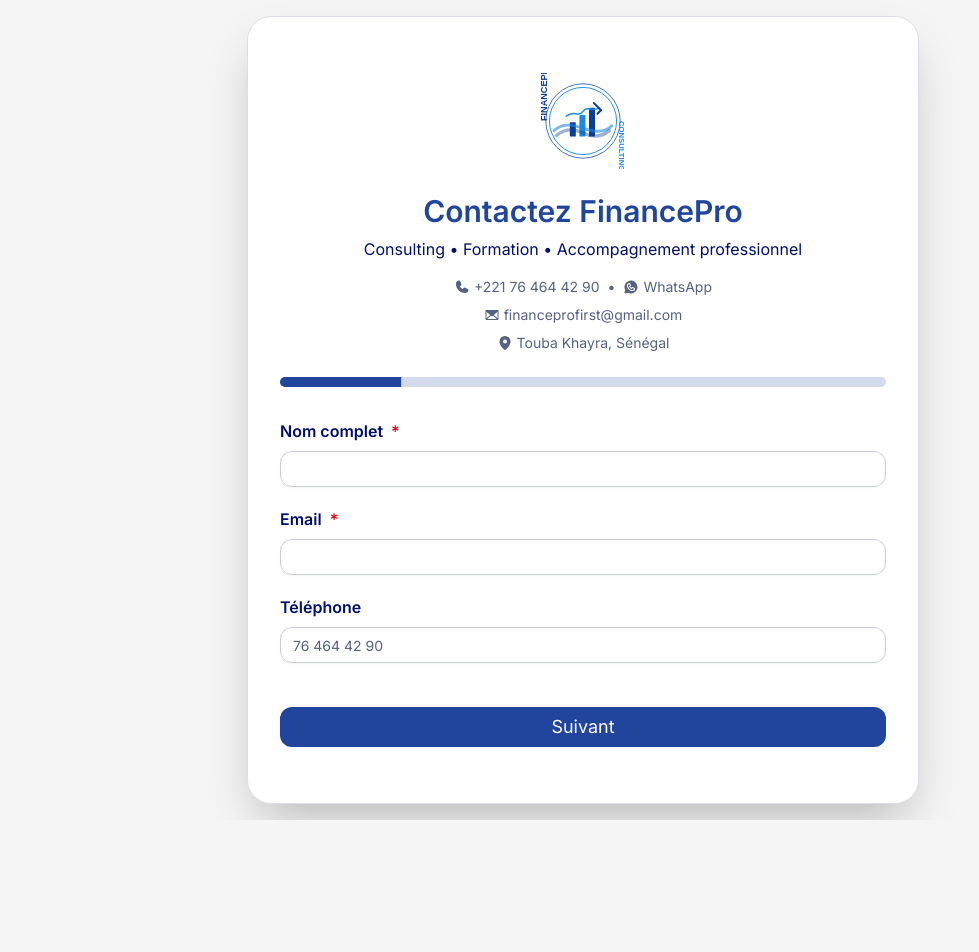
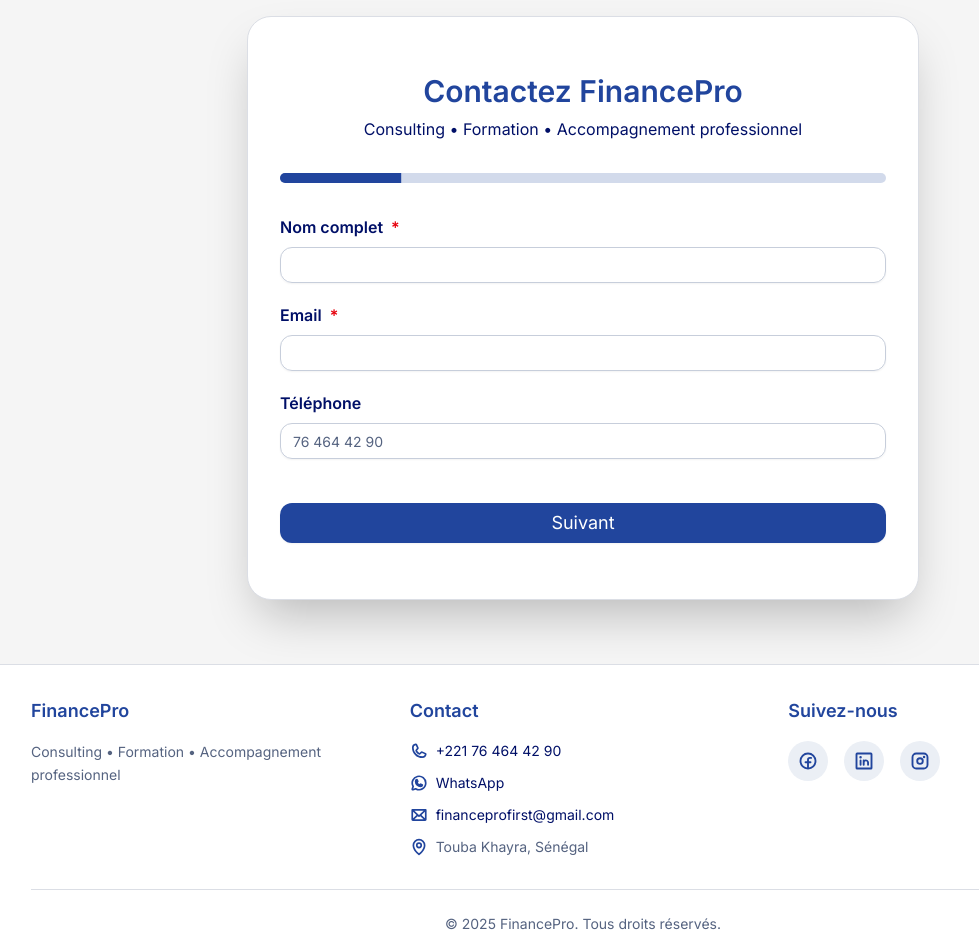
Before and after one commit to Likaz19/financepro-contact-f, a React (Vite) app: page / in a window 1280 px wide. Shown: the top 952 px of the page, without its empty margins (57-1036 px from the left). Before the commit the page ends 820 px from the top, so only its background shows below. Built offline with nearby package versions, Linux system fonts and the light colour scheme.

Commit message:
Generated by Spark: Add a footer with social media links

```diff
--- a/src/App.tsx
+++ b/src/App.tsx
@@ -1,6 +1,6 @@
 import { useState } from "react"
 import { motion, AnimatePresence } from "framer-motion"
-import { CheckCircle, Warning, PencilSimple, Phone, Envelope, MapPin, WhatsappLogo } from "@phosphor-icons/react"
+import { CheckCircle, Warning, PencilSimple } from "@phosphor-icons/react"
 import { Button } from "@/components/ui/button"
 import { Input } from "@/components/ui/input"
 import { Textarea } from "@/components/ui/textarea"
@@ -10,7 +10,7 @@
 import { Progress } from "@/components/ui/progress"
 import { Alert, AlertDescription } from "@/components/ui/alert"
 import { Toaster, toast } from "sonner"
-import { FinanceProLogo } from "@/components/FinanceProLogo"
+import { Footer } from "@/components/Footer"
 
 type FormData = {
   name: string
@@ -189,7 +189,8 @@
 
   if (submissionState === "success") {
     return (
-      <div className="min-h-screen flex items-center justify-center bg-background p-4">
+      <div className="min-h-screen flex flex-col">
+        <div className="flex-1 flex items-center justify-center bg-background p-4">
           <Card className="w-full max-w-2xl shadow-2xl">
             <motion.div
               initial={{ opacity: 0, y: 20 }}
@@ -197,10 +198,6 @@
               transition={{ duration: 0.5 }}
               className="p-12 text-center"
             >
-            <div className="flex justify-center mb-6">
-              <FinanceProLogo className="h-20 w-auto" />
-            </div>
-
               <div className="checkmark-circle w-24 h-24 rounded-full border-[5px] border-primary flex items-center justify-center mx-auto mb-6">
                 <CheckCircle
                   className="checkmark-icon text-primary"
@@ -211,97 +208,30 @@
               <h2 className="text-3xl font-semibold text-primary mb-3">
                 Message envoyé !
               </h2>
-            <p className="text-lg text-foreground mb-8">
+              <p className="text-lg text-foreground">
                 Merci pour votre confiance. Notre équipe vous contactera
                 rapidement.
               </p>
-
-            <div className="flex flex-col items-center gap-2 text-sm text-muted-foreground border-t pt-6">
-              <div className="flex items-center gap-2 flex-wrap justify-center">
-                <a
-                  href="tel:+221764644290"
-                  className="flex items-center gap-1 hover:text-primary transition-colors"
-                >
-                  <Phone size={16} weight="fill" />
-                  +221 76 464 42 90
-                </a>
-                <span className="hidden sm:inline">•</span>
-                <a
-                  href="https://wa.me/221764644290"
-                  target="_blank"
-                  rel="noopener noreferrer"
-                  className="flex items-center gap-1 hover:text-primary transition-colors"
-                >
-                  <WhatsappLogo size={16} weight="fill" />
-                  WhatsApp
-                </a>
-              </div>
-              <a
-                href="mailto:financeprofirst@gmail.com"
-                className="flex items-center gap-1 hover:text-primary transition-colors"
-              >
-                <Envelope size={16} weight="fill" />
-                financeprofirst@gmail.com
-              </a>
-              <div className="flex items-center gap-1">
-                <MapPin size={16} weight="fill" />
-                Touba Khayra, Sénégal
-              </div>
-            </div>
             </motion.div>
           </Card>
+        </div>
+        <Footer />
       </div>
     )
   }
 
   return (
-    <div className="min-h-screen flex items-center justify-center bg-background p-4">
+    <div className="min-h-screen flex flex-col">
+      <div className="flex-1 flex items-center justify-center bg-background p-4">
         <Toaster position="top-center" richColors />
         <Card className="w-full max-w-2xl shadow-2xl">
           <div className="p-8">
-          <div className="flex justify-center mb-6">
-            <FinanceProLogo className="h-24 w-auto" />
-          </div>
-
           <h2 className="text-3xl font-semibold text-center text-primary mb-2">
             Contactez FinancePro
           </h2>
-          <p className="text-center text-foreground mb-4">
+          <p className="text-center text-foreground mb-8">
             Consulting • Formation • Accompagnement professionnel
           </p>
-
-          <div className="flex flex-col items-center gap-2 mb-6 text-sm text-muted-foreground">
-            <div className="flex items-center gap-2 flex-wrap justify-center">
-              <a
-                href="tel:+221764644290"
-                className="flex items-center gap-1 hover:text-primary transition-colors"
-              >
-                <Phone size={16} weight="fill" />
-                +221 76 464 42 90
-              </a>
-              <span className="hidden sm:inline">•</span>
-              <a
-                href="https://wa.me/221764644290"
-                target="_blank"
-                rel="noopener noreferrer"
-                className="flex items-center gap-1 hover:text-primary transition-colors"
-              >
-                <WhatsappLogo size={16} weight="fill" />
-                WhatsApp
-              </a>
-            </div>
-            <a
-              href="mailto:financeprofirst@gmail.com"
-              className="flex items-center gap-1 hover:text-primary transition-colors"
-            >
-              <Envelope size={16} weight="fill" />
-              financeprofirst@gmail.com
-            </a>
-            <div className="flex items-center gap-1">
-              <MapPin size={16} weight="fill" />
-              Touba Khayra, Sénégal
-            </div>
-          </div>
 
           <Progress value={progress} className="mb-8 h-2.5" />
 
@@ -763,6 +693,8 @@
           </div>
         </Card>
       </div>
+      <Footer />
+    </div>
   )
 }
 
--- /dev/null
+++ b/src/components/Footer.tsx
@@ -0,0 +1,92 @@
+import { Phone, Envelope, MapPin, WhatsappLogo, FacebookLogo, LinkedinLogo, InstagramLogo } from "@phosphor-icons/react"
+
+export function Footer() {
+  const currentYear = new Date().getFullYear()
+
+  return (
+    <footer className="bg-card border-t border-border mt-12">
+      <div className="max-w-6xl mx-auto px-6 py-8">
+        <div className="grid grid-cols-1 md:grid-cols-3 gap-8">
+          <div>
+            <h3 className="text-lg font-semibold text-primary mb-4">FinancePro</h3>
+            <p className="text-sm text-muted-foreground leading-relaxed">
+              Consulting • Formation • Accompagnement professionnel
+            </p>
+          </div>
+
+          <div>
+            <h3 className="text-lg font-semibold text-primary mb-4">Contact</h3>
+            <div className="space-y-3">
+              <a
+                href="tel:+221764644290"
+                className="flex items-center gap-2 text-sm text-foreground hover:text-primary transition-colors group"
+              >
+                <Phone size={18} weight="bold" className="text-primary group-hover:scale-110 transition-transform" />
+                <span>+221 76 464 42 90</span>
+              </a>
+              <a
+                href="https://wa.me/221764644290"
+                target="_blank"
+                rel="noopener noreferrer"
+                className="flex items-center gap-2 text-sm text-foreground hover:text-primary transition-colors group"
+              >
+                <WhatsappLogo size={18} weight="bold" className="text-primary group-hover:scale-110 transition-transform" />
+                <span>WhatsApp</span>
+              </a>
+              <a
+                href="mailto:financeprofirst@gmail.com"
+                className="flex items-center gap-2 text-sm text-foreground hover:text-primary transition-colors group"
+              >
+                <Envelope size={18} weight="bold" className="text-primary group-hover:scale-110 transition-transform" />
+                <span>financeprofirst@gmail.com</span>
+              </a>
+              <div className="flex items-center gap-2 text-sm text-muted-foreground">
+                <MapPin size={18} weight="bold" className="text-primary" />
+                <span>Touba Khayra, Sénégal</span>
+              </div>
+            </div>
+          </div>
+
+          <div>
+            <h3 className="text-lg font-semibold text-primary mb-4">Suivez-nous</h3>
+            <div className="flex gap-4">
+              <a
+                href="https://facebook.com"
+                target="_blank"
+                rel="noopener noreferrer"
+                className="w-10 h-10 rounded-full bg-muted flex items-center justify-center text-primary hover:bg-primary hover:text-primary-foreground transition-all duration-300 hover:scale-110"
+                aria-label="Facebook"
+              >
+                <FacebookLogo size={20} weight="bold" />
+              </a>
+              <a
+                href="https://linkedin.com"
+                target="_blank"
+                rel="noopener noreferrer"
+                className="w-10 h-10 rounded-full bg-muted flex items-center justify-center text-primary hover:bg-primary hover:text-primary-foreground transition-all duration-300 hover:scale-110"
+                aria-label="LinkedIn"
+              >
+                <LinkedinLogo size={20} weight="bold" />
+              </a>
+              <a
+                href="https://instagram.com"
+                target="_blank"
+                rel="noopener noreferrer"
+                className="w-10 h-10 rounded-full bg-muted flex items-center justify-center text-primary hover:bg-primary hover:text-primary-foreground transition-all duration-300 hover:scale-110"
+                aria-label="Instagram"
+              >
+                <InstagramLogo size={20} weight="bold" />
+              </a>
+            </div>
+          </div>
+        </div>
+
+        <div className="mt-8 pt-6 border-t border-border text-center">
+          <p className="text-sm text-muted-foreground">
+            © {currentYear} FinancePro. Tous droits réservés.
+          </p>
+        </div>
+      </div>
+    </footer>
+  )
+}
```
Also changed, not shown: 1 other file (tests, documents, lock files or other folders). Lines whose indentation alone changed are shown as unchanged.
